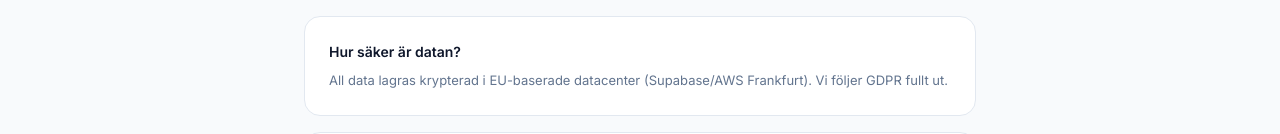
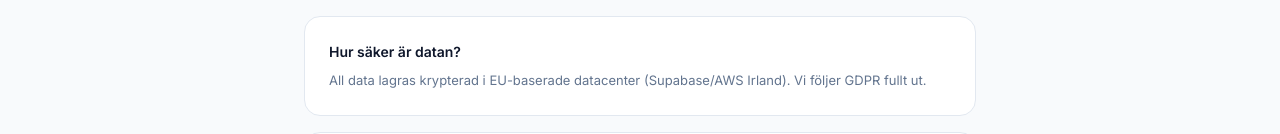
Before and after one commit to DavidWestlundcode/Fleetrent, a Next.js app: page / in a window 1280 px wide. Shown: the part 7422-7556 px from the top of the page. Built offline with nearby package versions, Linux system fonts and the light colour scheme.

Commit message:
Startsida FAQ: korrigera Frankfurt till Irland

```diff
--- a/src/app/page.tsx
+++ b/src/app/page.tsx
@@ -1037,7 +1037,7 @@ export default function LandingPage() {
             {[
               { q: 'Hur lång tid tar det att komma igång?', a: 'De flesta kunder är igång med full drift inom en arbetsdag. Vi hjälper dig att lägga upp flottan och onboarda teamet.' },
               { q: 'Fungerar det i mobilen?', a: 'Ja, FleetOS är fullt responsivt och optimerat för mobila enheter. QR-funktionen kräver bara en webbläsare.' },
-              { q: 'Hur säker är datan?', a: 'All data lagras krypterad i EU-baserade datacenter (Supabase/AWS Frankfurt). Vi följer GDPR fullt ut.' },
+              { q: 'Hur säker är datan?', a: 'All data lagras krypterad i EU-baserade datacenter (Supabase/AWS Irland). Vi följer GDPR fullt ut.' },
               { q: 'Kan jag bjuda in hela teamet?', a: 'Ja, alla planer inkluderar obegränsat antal användare. Du styr vilka roller och behörigheter varje person har.' },
               { q: 'Vad händer med mina befintliga data i Excel?', a: 'Vi hjälper dig migrera din befintliga data. Kontakta oss så sätter vi upp en import anpassad för din situation.' },
             ].map(({ q, a }, i) => (
```
